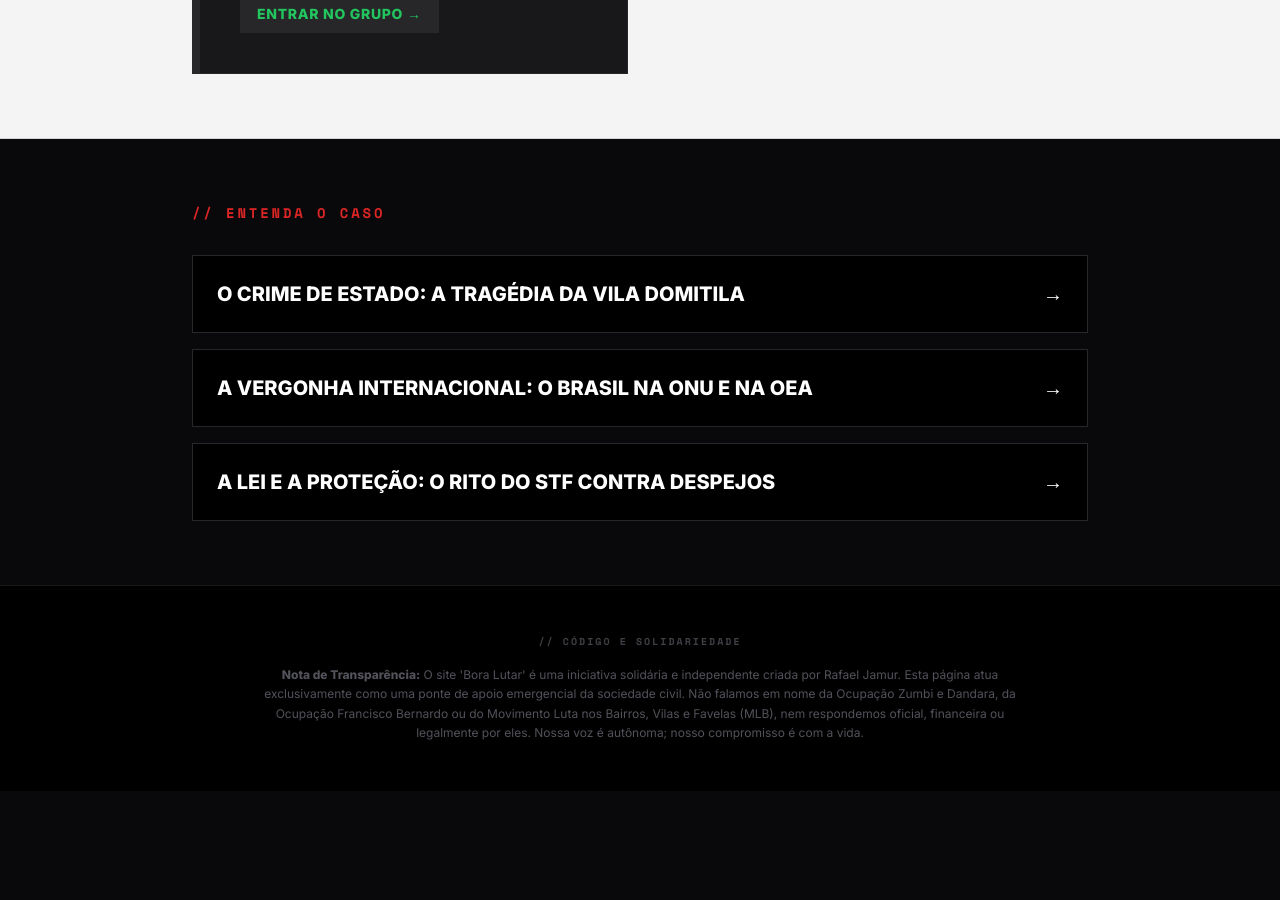
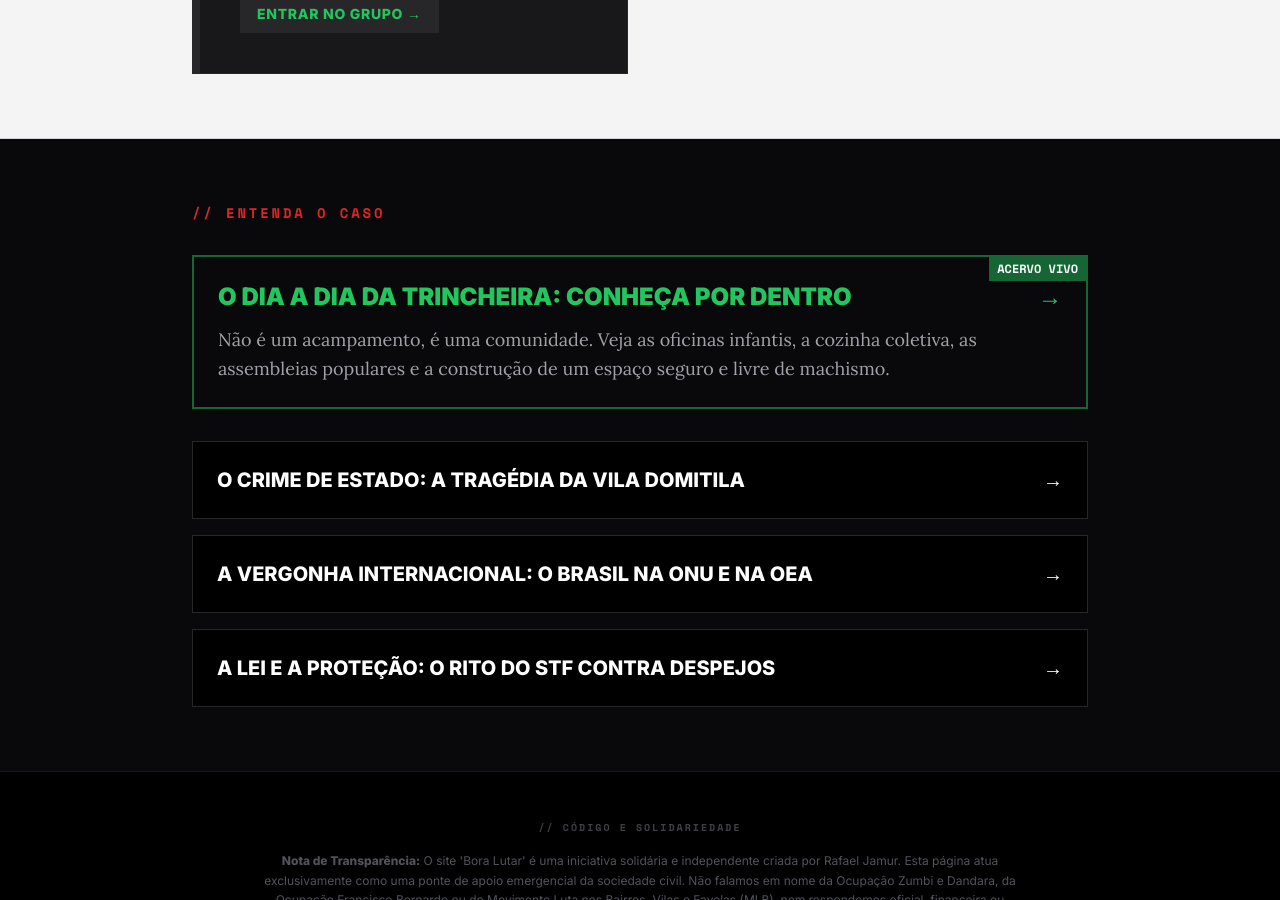
Before and after one commit to rjamur/boralutar, a Jekyll site: the page built from index.md, in a window 1280 px wide and 900 px high, scrolled down 1509 px. Built offline with Jekyll 4.4.1, drawn with Linux system fonts in a browser that asks for light colours; nearby versions of some CDN libraries; before the commit the page ends 2300 px from its top, so only the background shows below that.

Commit message:
Vida Comunitária

```diff
--- a/index.md
+++ b/index.md
@@ -104,6 +104,22 @@ permalink: /
         </h3>
 
         <div class="flex flex-col gap-4">
+
+
+        <!-- DESTAQUE: A Vida na Ocupação -->
+<a href="/zumbiedandara/vida-comunitaria" class="border-2 border-green-800 p-6 hover:border-green-500 transition-colors group bg-zinc-950 hover:bg-zinc-900 mb-4 block relative overflow-hidden">
+    <div class="absolute top-0 right-0 bg-green-800 text-white font-tech text-xs px-2 py-1 uppercase font-bold">
+        Acervo Vivo
+    </div>
+    <h4 class="font-ui font-black text-2xl text-green-500 uppercase group-hover:text-green-400 transition-colors flex items-center justify-between">
+        O Dia a Dia da Trincheira: Conheça por Dentro <span>&rarr;</span>
+    </h4>
+    <p class="text-zinc-400 font-story mt-3 text-lg leading-relaxed">
+        Não é um acampamento, é uma comunidade. Veja as oficinas infantis, a cozinha coletiva, as assembleias populares e a construção de um espaço seguro e livre de machismo.
+    </p>
+</a>
+
+
             <a href="/zumbiedandara/vila-domitila" class="border border-zinc-800 p-6 hover:border-red-600 transition-colors group bg-black hover:bg-zinc-900">
                 <h4 class="font-ui font-bold text-xl text-white uppercase group-hover:text-red-500 transition-colors flex items-center justify-between">
                     O Crime de Estado: A Tragédia da Vila Domitila <span>&rarr;</span>
```
Also changed, not shown: zumbiedandara/vida-comunitaria.html (added, +103 -0 lines).
